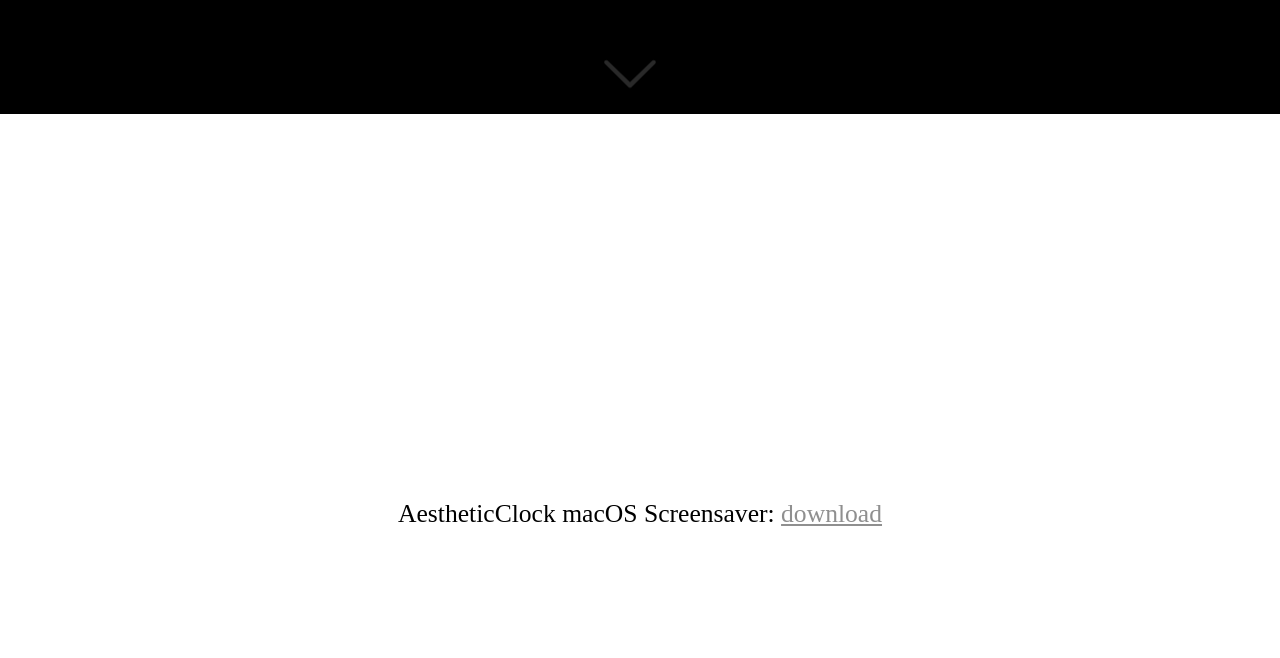
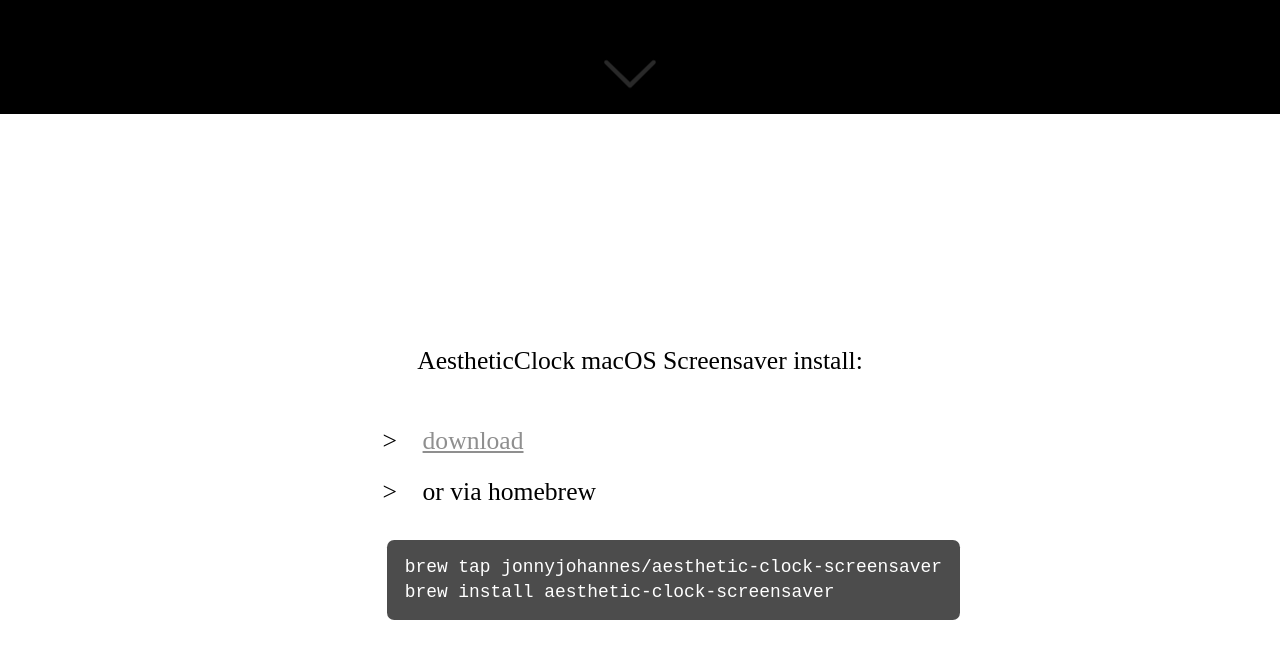
Before and after one commit to jonnyjohannes/AestheticClock-web, a React (Create React App) app: page / in a window 1280 px wide. Shown: the part 686-1344 px from the top of the page. Built offline with nearby package versions, Linux system fonts and the light colour scheme.

Commit message:
add brew install instructions

```diff
--- a/public/index.html
+++ b/public/index.html
@@ -9,7 +9,6 @@
       name="description"
       content="AestheticClock macOS Screensaver"
     />
-    <link rel="apple-touch-icon" href="%PUBLIC_URL%/logo192.png" />
     <!--
       manifest.json provides metadata used when your web app is installed on a
       user's mobile device or desktop. See https://developers.google.com/web/fundamentals/web-app-manifest/
--- a/src/App.css
+++ b/src/App.css
@@ -1,5 +1,40 @@
+@font-face {
+  font-family: 'HelveticaNeue-UltraLight';
+  src: local('HelveticaNeue-UltraLight'), url(./fonts/HelveticaNeue-UltraLight.otf), format('opentype');
+}
+
+a {
+  color: #8f8f8f;
+}
+
+h1 {
+  display: none;
+}
+
+ul {
+  list-style: ">" outside none;
+  padding-left: 3em;
+}
+
+ul li {
+  margin: 1em;
+  line-height: 1em;
+  padding-left: 1em;
+}
+
+pre {
+  margin: 2em 0 2em -2em;
+  background: rgba(0,0,0,0.7);
+  color: #fff;
+  padding: 0.8em 1em;
+  border-radius: 0.4em;
+  -moz-border-radius: 0.4em;
+  -webkit-border-radius: 0.4em;
+  overflow-x: auto;
+  font-size: 0.7em;
+}
+
 .AestheticClock {
-  text-align: center;
 }
 
 .AestheticClock-header {
@@ -26,9 +61,11 @@
 }
 
 #AestheticClock-body {
+  text-align: left;
   background-color: #ffffff;
+  display: flex;
+  flex-direction: column;
   min-height: 100vh;
-  display: flex;
   align-items: center;
   justify-content: center;
   font-family: 'Futura';
@@ -37,11 +74,11 @@
 }
 
 html body [data-ca3_iconfont="ETmodules"]::before {
-    font-family: "ETmodules";
+  font-family: "ETmodules";
 }
 [data-ca3_icon]::before {
-    font-weight: normal;
-    content: attr(data-ca3_icon);
+  font-weight: normal;
+  content: attr(data-ca3_icon);
 }
 
 .ca3-scroll-down-arrow {
@@ -88,23 +125,3 @@
   50%  { opacity: 1;  }
   100% { transform:translate(0,20px); opacity: 0; }
 }
-
-pre {
-    margin: 0 0 1em 0;
-    background: rgba(0,0,0,0.3);
-    color: #fff;
-    padding: 8px 10px;
-    border-radius: 0.4em;
-    -moz-border-radius: .4em;
-    -webkit-border-radius: 0.4em;
-    overflow-x: auto;
-}
-
-.AestheticClock-link {
-  color: #8f8f8f;
-}
-
-@font-face {
-  font-family: 'HelveticaNeue-UltraLight';
-  src: local('HelveticaNeue-UltraLight'), url(./fonts/HelveticaNeue-UltraLight.otf), format('opentype');
-}
--- a/src/App.js
+++ b/src/App.js
@@ -25,15 +25,28 @@
   return (
     <div className="AestheticClock">
       <header className="AestheticClock-header">
+        <h1>AestheticClock macOs Screensaver</h1>
         {`${getCalendarComponent('hours')} ${getCalendarComponent('minutes')} ${getCalendarComponent('seconds')}`}
-        <div class="footer-nudge">
-          <a href="#AestheticClock-body" class="ca3-scroll-down-link ca3-scroll-down-arrow" data-ca3_iconfont="ETmodules" data-ca3_icon=""></a>
+        <div className="footer-nudge">
+          <a href="#AestheticClock-body" className="ca3-scroll-down-link ca3-scroll-down-arrow" data-ca3_iconfont="ETmodules" data-ca3_icon=""> </a>
         </div>
       </header>
       <div id="AestheticClock-body">
-        <p>
-          AestheticClock macOS Screensaver: <a href={process.env.PUBLIC_URL + '/AestheticClockSaver.zip'} className='AestheticClock-link' download>download</a>
-        </p>
+        AestheticClock macOS Screensaver install:
+        <ul>
+          <li>
+            <a href={process.env.PUBLIC_URL + '/AestheticClockSaver.zip'} className='AestheticClock-link' download>download</a>
+          </li>
+          <li>
+            or via homebrew
+            <pre>
+              brew tap jonnyjohannes/aesthetic-clock-screensaver
+              <br/>
+              brew install aesthetic-clock-screensaver
+            </pre>
+          </li>
+        </ul>
+
       </div>
     </div>
   );
```
Also changed, not shown: public/manifest.json.
